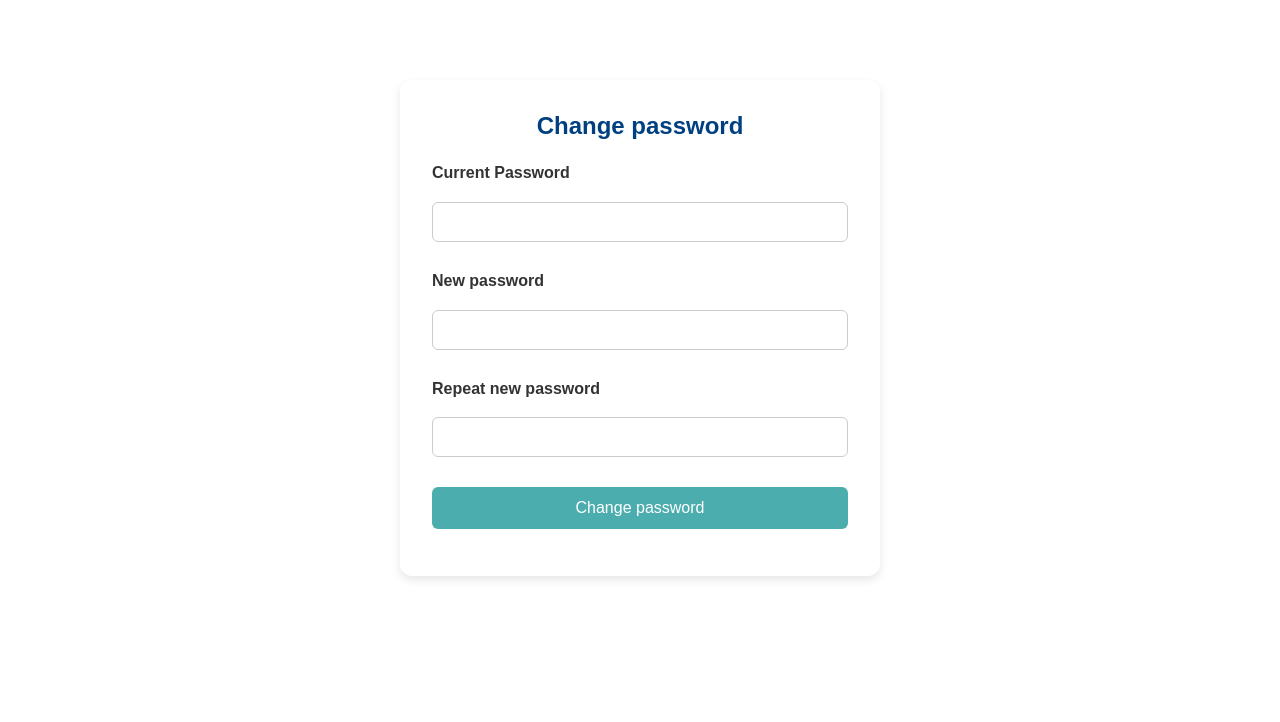
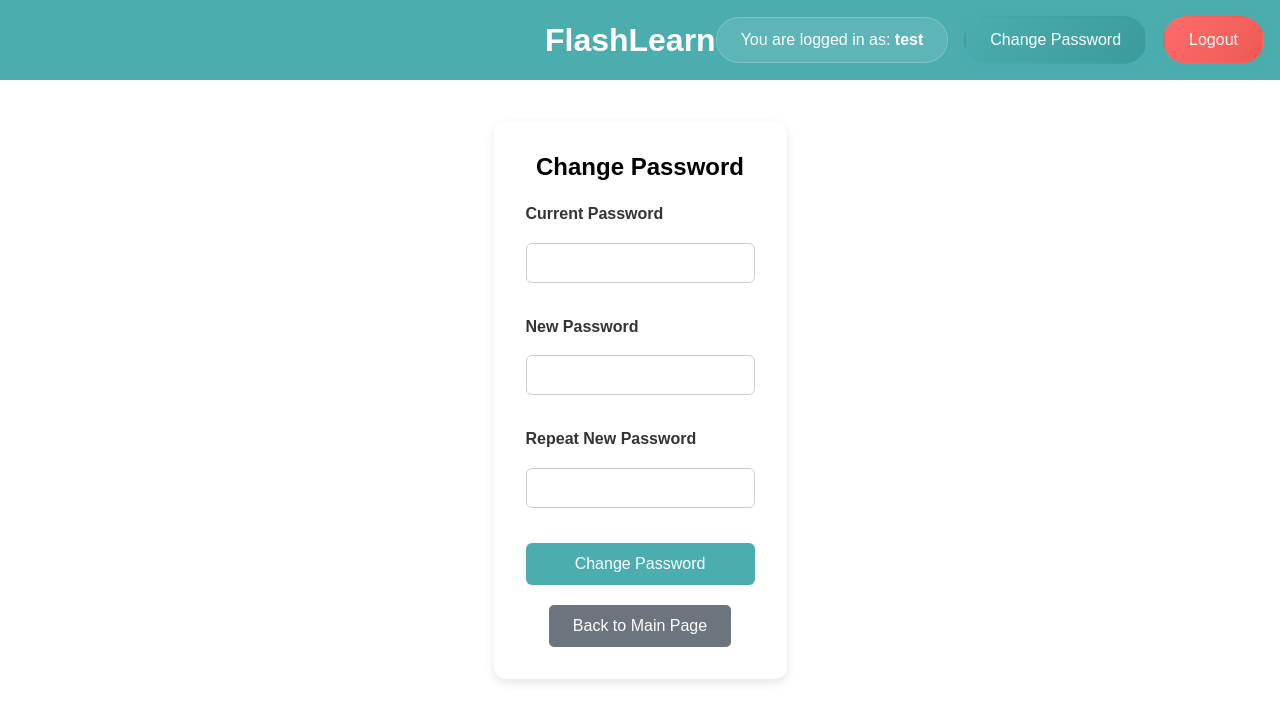
Before and after one commit to Alaskiara/FlashLearn, a PHP site: page /templates/change_password.php in a window 1280 px wide. Shown: the top 722 px of the page. Run offline with PHP 8.4, Linux system fonts and the light colour scheme; a user stored in the database is signed in.

Commit message:
Change Password Interface implementiert; nicht-implementierte Dateien gelöscht; Sprintprotokoll aktualisiert

```diff
--- a/artefacts/SourceCode/Link Repo.txt
+++ /dev/null
@@ -1 +0,0 @@
-https://github.com/Alaskiara/FlashLearn
--- a/assets/css/stylesheet.css
+++ b/assets/css/stylesheet.css
@@ -122,6 +122,17 @@ header .header-right {
 
 .login-info .login-button:first-child::before {
     display: none;
+}
+
+.login-info .login-button:nth-child(2) {
+    background: linear-gradient(135deg, #4cadaf, #3a9b9c);
+    min-width: 120px;
+    justify-content: center;
+}
+
+.login-info .login-button:nth-child(2):hover {
+    background: linear-gradient(135deg, #3a9b9c, #2e8385);
+    box-shadow: 0 4px 20px rgba(76, 173, 175, 0.4);
 }
 
 .login-info .login-button:last-child {
@@ -573,7 +584,6 @@ textarea:focus {
 
 .password-change-container h2 {
     text-align: center;
-    color: #004080;
     font-size: 24px;
     margin-bottom: 1.5rem;
 }
@@ -612,8 +622,46 @@ textarea:focus {
 }
 
 .password-form small.error {
-    color: #cc0000;
-    font-size: 14px;
+    color: #ff4444;
+    font-size: 12px;
+    margin-top: 5px;
+    display: block;
+}
+
+.success-message {
+    background-color: #d4edda;
+    border: 1px solid #c3e6cb;
+    border-radius: 5px;
+    padding: 15px;
+    margin-bottom: 20px;
+    color: #155724;
+}
+
+.success-message p {
+    margin: 0;
+    font-weight: 500;
+}
+
+.back-button-container {
+    margin-top: 20px;
+    text-align: center;
+}
+
+.back-button {
+    display: inline-block;
+    padding: 12px 24px;
+    background-color: #6c757d;
+    color: white;
+    text-decoration: none;
+    border-radius: 5px;
+    font-weight: 500;
+    transition: background-color 0.3s ease;
+}
+
+.back-button:hover {
+    background-color: #5a6268;
+    color: white;
+    text-decoration: none;
 }
 
 .welcome-message {
--- a/includes/header.php
+++ b/includes/header.php
@@ -11,6 +11,7 @@ $path_prefix = $in_subdirectory ? '../' : '';
   if (isset($_SESSION['username'])): ?>
     <div class="login-info">
       <a class="login-button"><h4>You are logged in as: <strong><?= htmlspecialchars($_SESSION['username']) ?></strong></h4></a>
+      <a class="login-button" href="<?php echo $path_prefix; ?>templates/change_password.php">Change Password</a>
       <a class="login-button" href="<?php echo $path_prefix; ?>templates/logout.php">Logout</a>
     </div>
   <?php elseif ($current_page !== 'login.php' && $current_page !== 'signup.php'): ?>
--- a/templates/change_password.php
+++ b/templates/change_password.php
@@ -1,8 +1,15 @@
 <?php
     session_start();
 
-    $old_password = $new_password = $new_password2 = "";
+    // Redirect to login if not logged in
+    if (!isset($_SESSION['user_id'])) {
+        header("Location: login.php");
+        exit;
+    }
+
+    $new_password = $new_password2 = "";
     $old_passwordErr = $new_passwordErr = $new_password2Err = $dbErr = "";
+    $success_message = "";
 
     if ($_SERVER["REQUEST_METHOD"] == "POST") {
         $err = false;
@@ -35,27 +42,38 @@
         if (!$err) {
             require_once('../config/dbaccess.php');
 
-            $stmt = $conn->prepare("SELECT User_ID FROM user WHERE User_ID = ? AND passwort = ?");
-            $old_password_hash = password_hash($old_password, PASSWORD_DEFAULT);
-            $stmt->bind_param("is", $_SESSION["user_id"], $old_password_hash);
+            // Get current password hash from database
+            $stmt = $conn->prepare("SELECT passwort FROM user WHERE User_ID = ?");
+            $stmt->bind_param("i", $_SESSION["user_id"]);
             $stmt->execute();
             $result = $stmt->get_result();
 
-            if ($result->num_rows !== 1) {
-                $old_passwordErr = "Invalid current password!";
-                $err = true;
-            } else {
+            if ($result->num_rows === 1) {
+                $row = $result->fetch_assoc();
+                $stored_password_hash = $row['passwort'];
+
+                // Verify current password
+                if (password_verify($old_password, $stored_password_hash)) {
+                    // Update with new password
                     $new_password_hash = password_hash($new_password, PASSWORD_DEFAULT);
                     $update_stmt = $conn->prepare("UPDATE user SET passwort = ? WHERE User_ID = ?");
                     $update_stmt->bind_param("si", $new_password_hash, $_SESSION["user_id"]);
 
                     if ($update_stmt->execute()) {
-                    header("Location: ../index.php");
-                    exit;
+                        $success_message = "Password successfully changed!";
+                        $new_password = $new_password2 = "";
                     } else {
                         $dbErr = "Error updating password";
                     }
+                    $update_stmt->close();
+                } else {
+                    $old_passwordErr = "Invalid current password!";
                 }
+            } else {
+                $dbErr = "User not found";
+            }
+            $stmt->close();
+            $conn->close();
         }
     }
 
@@ -68,28 +86,60 @@
 <html lang="de">
     <head>
         <meta charset="UTF-8">
-        <title>Change password-Flashlearn</title>
-        <link rel="stylesheet" href="assets/css/stylesheet.css">
+        <meta name="viewport" content="width=device-width, initial-scale=1.0">
+        <title>Change Password - FlashLearn</title>
+        <link rel="stylesheet" href="../assets/css/stylesheet.css">
     </head>
     <body>
+        <?php include '../includes/header.php'; ?>
+
+        <main>
             <div class="password-change-container">
-            <h2>Change password</h2>
-            <form method="POST" action="change_password.php" class="password-form">
+                <h2>Change Password</h2>
+
+                <?php if (!empty($success_message)): ?>
+                    <div class="success-message">
+                        <p><?= $success_message ?></p>
+                    </div>
+                <?php endif; ?>
+
+                <form method="POST" action="change_password.php" class="password-form" autocomplete="off">
                     <label for="old_password">Current Password</label>
-                <input type="password" id="old_password" name="old_password" value="<?= htmlspecialchars($old_password) ?>">
+                    <input type="password" id="old_password" name="old_password" autocomplete="off" autocapitalize="off" autocorrect="off" spellcheck="false" readonly onfocus="this.removeAttribute('readonly');" required>
                     <small class="error"><?= $old_passwordErr ?></small>
 
-                <label for="new_password">New password</label>
-                <input type="password" id="new_password" name="new_password" value="<?= htmlspecialchars($new_password) ?>">
+                    <label for="new_password">New Password</label>
+                    <input type="password" id="new_password" name="new_password" value="<?= htmlspecialchars($new_password) ?>" autocomplete="new-password" autocapitalize="off" autocorrect="off" spellcheck="false" required>
                     <small class="error"><?= $new_passwordErr ?></small>
 
-                <label for="new_password2">Repeat new password</label>
-                <input type="password" id="new_password2" name="new_password2" value="<?= htmlspecialchars($new_password2) ?>">
+                    <label for="new_password2">Repeat New Password</label>
+                    <input type="password" id="new_password2" name="new_password2" value="<?= htmlspecialchars($new_password2) ?>" autocomplete="new-password" autocapitalize="off" autocorrect="off" spellcheck="false" required>
                     <small class="error"><?= $new_password2Err ?></small>
 
-                <button type="submit">Change password</button>
+                    <button type="submit">Change Password</button>
+                    <?php if (!empty($dbErr)): ?>
                         <small class="error"><?= $dbErr ?></small>
+                    <?php endif; ?>
                 </form>
+
+                <div class="back-button-container">
+                    <a href="../index.php" class="back-button">Back to Main Page</a>
                 </div>
+            </div>
+        </main>
+
+        <script>
+        // Forcibly clear the current password field on page load
+        document.addEventListener('DOMContentLoaded', function() {
+            const oldPasswordField = document.getElementById('old_password');
+            if (oldPasswordField) {
+                oldPasswordField.value = '';
+                // Clear it again after a short delay to override any autofill
+                setTimeout(function() {
+                    oldPasswordField.value = '';
+                }, 100);
+            }
+        });
+        </script>
     </body>
 </html>
--- a/templates/login.php
+++ b/templates/login.php
@@ -28,12 +28,12 @@ if ($_SERVER["REQUEST_METHOD"] == "POST")
         }
         else
         {
-            $meldung = "Falsches Passwort.";
+            $meldung = "Wrong Password.";
         }
     }
     else
     {
-        $meldung = "Benutzername nicht gefunden.";
+        $meldung = "Username not found.";
     }
 
     $stmt->close();
```
Also changed, not shown: Leaderboard.php (deleted, +0 -53 lines), sql/championsleague.sql (deleted, +0 -76 lines), sql/flashlearn_test.sql (deleted, +0 -150 lines), README.md, 3 other files. Lines whose indentation alone changed are shown as unchanged.
